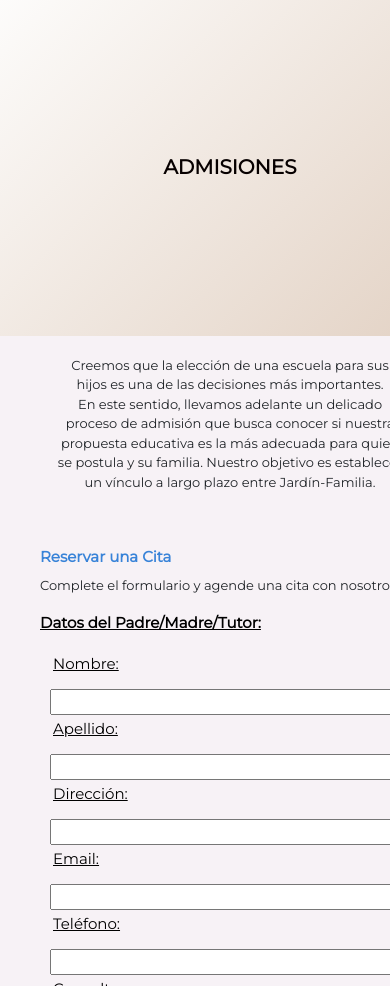
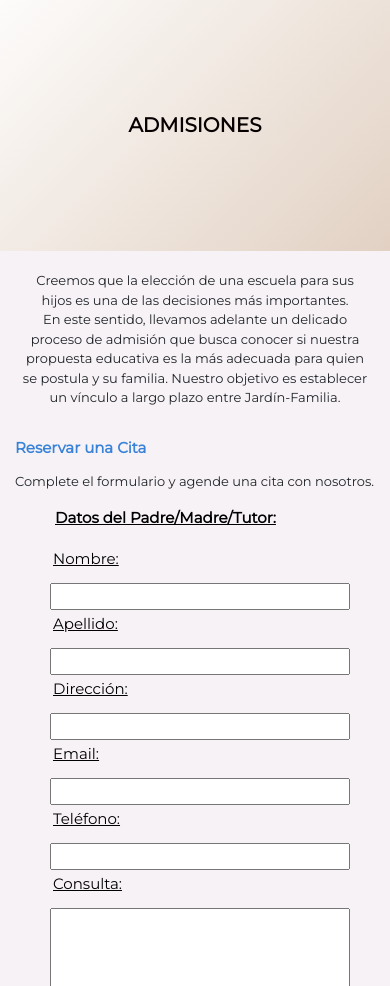
Before and after one commit to oneliafermani/PreEntrega2-OneliaFermani, a website: page pages/Admisiones.html in a window 390 px wide. Shown: the part 114-1100 px from the top of the page. Drawn offline with nearby package versions, Linux system fonts and the light colour scheme.

Commit message:
arreglos

```diff
--- a/scss/estilos.css
+++ b/scss/estilos.css
@@ -845,9 +845,10 @@
   -moz-border-radius: 35px 35px 35px 35px
   }
   .pagTres__secUno__video{
-    width: 75%;
+    width: 400px;
     padding: 3px;
     overflow: hidden;
+    object-fit: cover;
   }
   .pagTres__secUno__text{
     font-size: 13px;
@@ -934,6 +935,7 @@
     flex-direction: row;
     justify-content: center;
     margin: 15px;
+    width: 200px;
   }
   .pagCuatro__divDos__text {
     width: 100%;
@@ -971,7 +973,7 @@
   }
   .pagCinco__secUno{
     background-image: linear-gradient(135deg, #fdfcfb 0%, #e2d1c3 100%);
-    height: 40vh;
+    height: 30vh;
     border-end-end-radius: 0px;
     border-end-start-radius: 0px;
     display: flex;
@@ -994,18 +996,31 @@
   /*segunda seccion de formulario*/
   .pagCinco__secDos__subtitulo {
     font-size: 15px;
+    margin-top: 0px;
+    margin-left: 0px;
+    margin-bottom: 0px;
+    margin: 15px;
 
   }
 
   .pagCinco__secDos__text {
     font-size: 13px;
+    margin-left: 15px;
 
   }
 
   .pagCinco__secDos__formulario {
-    width: 70%;
-  }
-
+    width: 100%;
+  }
+  .text__form{
+    margin: 15px;
+  }
+  .form{
+    width: 300px;
+  }
+  .input.textarea {
+    font-size: 13px;
+  }
   .error404{
     background-image: none;
     background-color: #fdf7f3;
```
